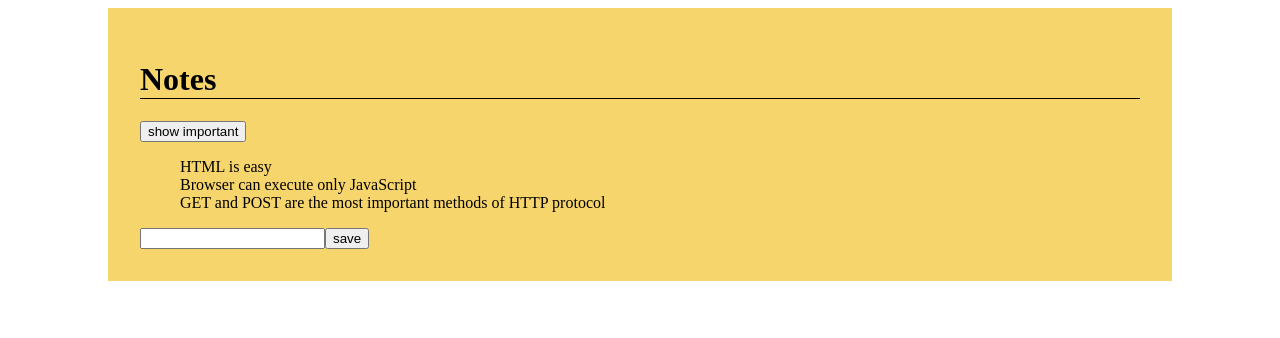
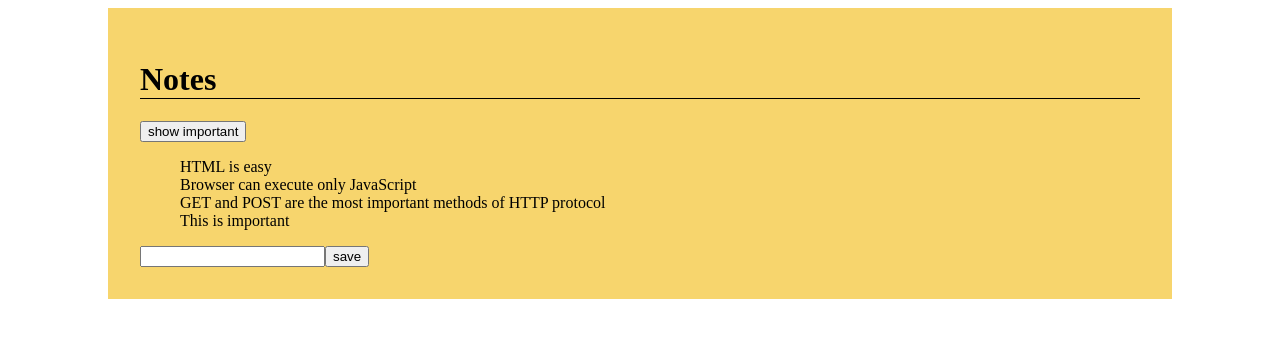
Before and after one commit to AnnamariKoo/05-kokoelmat-osa2, a React (Vite) app: page / in a window 1280 px wide. Shown: the top 338 px of the page. Built offline with nearby package versions, Linux system fonts and the light colour scheme; data requests are answered from the project's data file.

Commit message:
Datan lähetys palvelimelle: uuden muistiinpanon lisääminen onnistuu

```diff
--- a/db.json
+++ b/db.json
@@ -14,6 +14,11 @@
       "id": "3",
       "content": "GET and POST are the most important methods of HTTP protocol",
       "important": true
+    },
+    {
+      "id": "a789",
+      "content": "This is important",
+      "important": true
     }
   ]
 }
--- a/src/App.jsx
+++ b/src/App.jsx
@@ -24,11 +24,14 @@ const App = (props) => {
     const noteObject = {
       content: newNote,
       important: Math.random() > 0.5,
-      id: String(notes.length + 1),
+      // id: String(notes.length + 1),
     };
 
-    setNotes(notes.concat(noteObject));
-    setNewNote("");
+    axios.post("http://localhost:3001/notes", noteObject).then((response) => {
+      console.log(response);
+      setNotes(notes.concat(response.data));
+      setNewNote("");
+    });
   };
 
   const handleNoteChange = (event) => {
```
